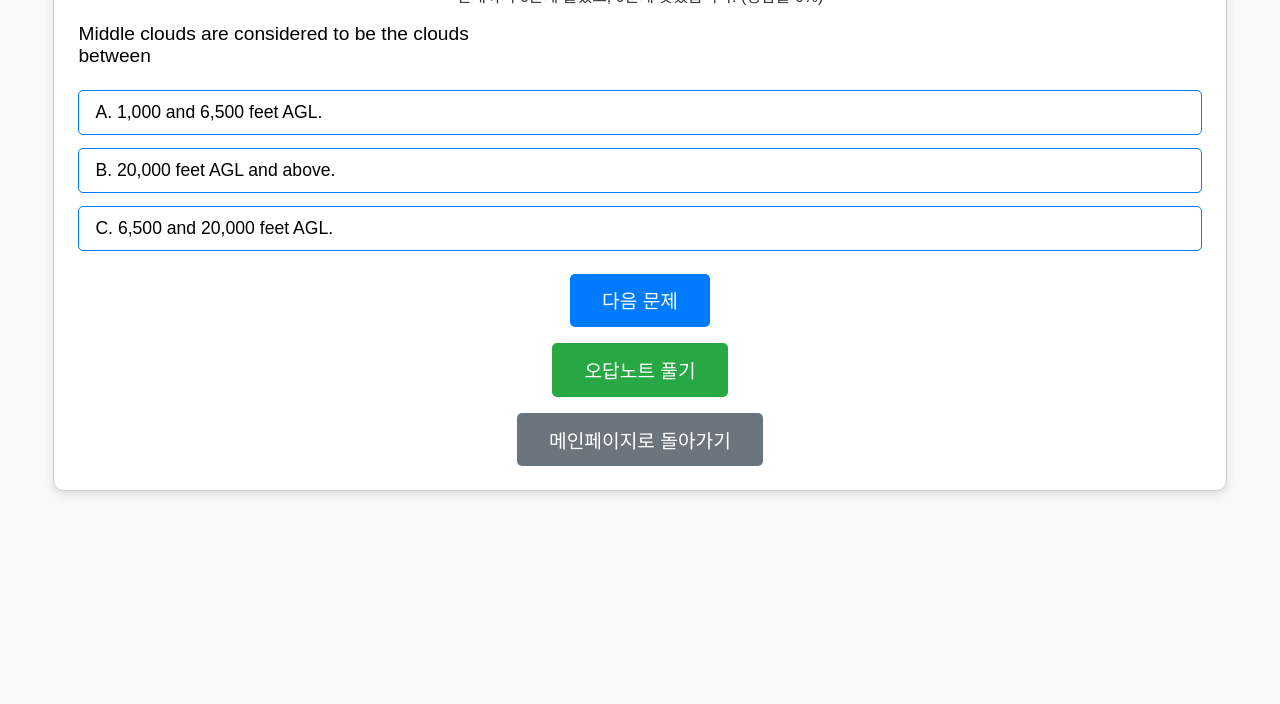
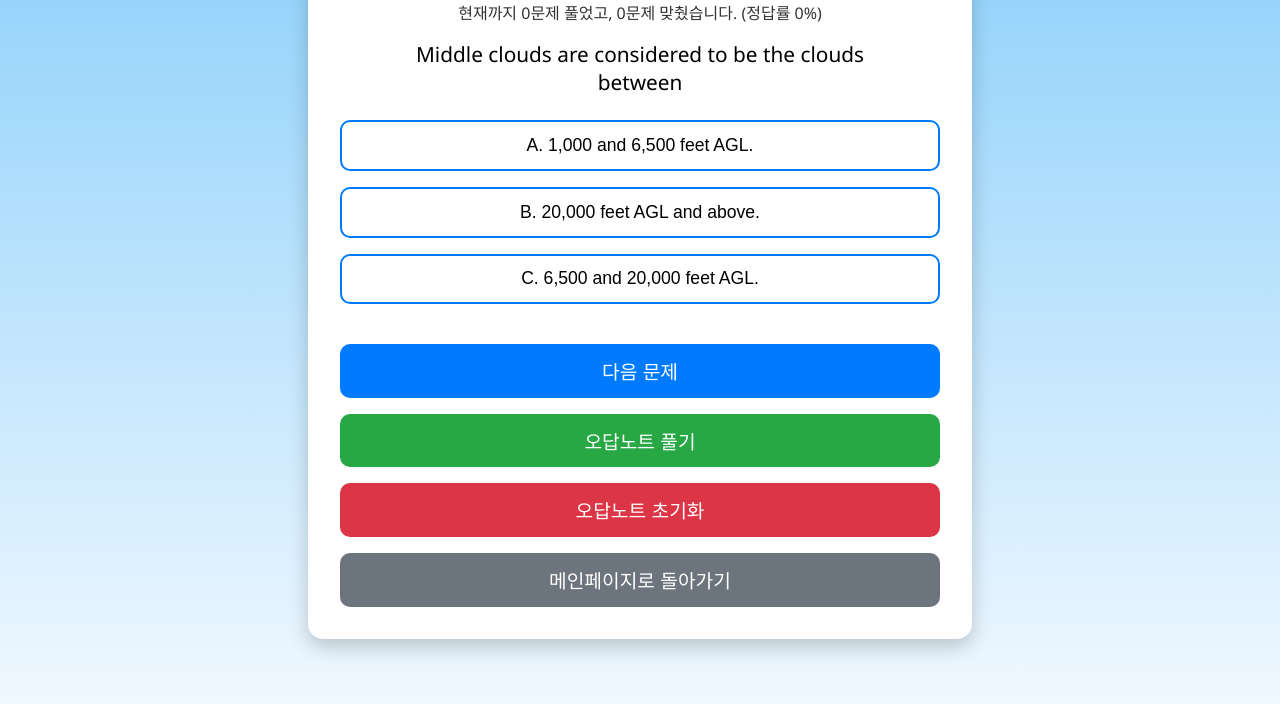
Before and after one commit to HenryPark-KR/atp-quiz, a plain HTML site: page quiz.html in a window 1280 px wide. Shown: the part 128-832 px from the top of the page. Before the commit the page ends 800 px from the top, so only its background shows below. Drawn offline with Linux system fonts and the light colour scheme.

Commit message:
Update quiz.html

```diff
--- a/quiz.html
+++ b/quiz.html
@@ -6,47 +6,104 @@
   <meta name="viewport" content="width=device-width, initial-scale=1.0">
   <title>ATP Random Question - 문제풀기</title>
   <style>
-    body { font-family: Arial, sans-serif; background: #f9f9f9; margin: 1rem; }
-    .card { border: 1px solid #ccc; padding: 1.5rem; border-radius: 10px; background: white; max-width: 90%; margin: auto; box-shadow: 0 4px 10px rgba(0,0,0,0.1); text-align: left; }
-    h1 { font-size: 1.6rem; text-align: center; margin-bottom: 0.5rem; }
-    #mode { font-size: 1rem; text-align: center; color: #28a745; margin-bottom: 1rem; }
-    #scoreboard { font-size: 1rem; margin-bottom: 1rem; text-align: center; color: #333; }
-    #question { font-size: 1.2rem; margin-bottom: 1rem; }
-    #choices { display: flex; flex-direction: column; align-items: flex-start; }
+    body {
+      font-family: 'Segoe UI', Tahoma, Geneva, Verdana, sans-serif;
+      background: linear-gradient(to bottom, #87CEFA, #f0f8ff);
+      margin: 0;
+      padding: 1rem;
+      display: flex;
+      justify-content: center;
+      align-items: start;
+      min-height: 100vh;
+    }
+    .card {
+      background: white;
+      padding: 2rem;
+      border-radius: 15px;
+      box-shadow: 0 8px 20px rgba(0,0,0,0.2);
+      width: 100%;
+      max-width: 600px;
+      text-align: center;
+    }
+    h1 {
+      font-size: 2rem;
+      color: #004080;
+      margin-bottom: 0.5rem;
+    }
+    #mode {
+      font-size: 1rem;
+      color: #28a745;
+      margin-bottom: 1rem;
+    }
+    #scoreboard {
+      font-size: 1rem;
+      margin-bottom: 1rem;
+      color: #333;
+    }
+    #question {
+      font-size: 1.3rem;
+      margin-bottom: 1rem;
+    }
+    #choices {
+      display: flex;
+      flex-direction: column;
+      align-items: stretch;
+    }
     #choices button {
-      margin: 0.4rem 0;
-      padding: 0.7rem 1rem;
+      margin: 0.5rem 0;
+      padding: 0.8rem 1rem;
       font-size: 1.1rem;
-      width: 100%;
-      text-align: left;
-      border: 1px solid #007BFF;
-      border-radius: 5px;
-      background: #fff;
+      border-radius: 10px;
+      border: 2px solid #007BFF;
+      background: white;
       color: black;
       transition: background 0.3s, color 0.3s;
     }
-    #choices button:hover { background: #007BFF; color: white; }
-    #feedback { margin-top: 1rem; font-weight: bold; font-size: 1.2rem; }
-    #answer { margin-top: 1rem; display: none; font-size: 1rem; color: #555; white-space: pre-line; }
-    button { margin-top: 1rem; padding: 0.8rem 2rem; font-size: 1.2rem; display: block; margin-left: auto; margin-right: auto; border: none; border-radius: 5px; cursor: pointer; }
+    #choices button:hover {
+      background: #007BFF;
+      color: white;
+    }
+    #feedback {
+      margin-top: 1rem;
+      font-weight: bold;
+      font-size: 1.2rem;
+    }
+    #answer {
+      margin-top: 1rem;
+      display: none;
+      font-size: 1rem;
+      color: #555;
+      white-space: pre-line;
+    }
+    button.action-btn {
+      margin-top: 1rem;
+      padding: 0.8rem 1rem;
+      font-size: 1.2rem;
+      border: none;
+      border-radius: 10px;
+      cursor: pointer;
+      width: 100%;
+    }
     #next-btn { background: #007BFF; color: white; }
     #wrong-note-btn { background: #28a745; color: white; }
+    #reset-btn { background: #dc3545; color: white; }
     #home-btn { background: #6c757d; color: white; }
   </style>
   <script src="./problems.js"></script>
 </head>
 <body>
   <div class="card">
-    <h1>ATP Random Question - 문제풀기</h1>
+    <h1>ATP Random Question ✈️</h1>
     <div id="mode"></div>
     <div id="scoreboard">현재까지 0문제 풀었고, 0문제 맞췄습니다. (정답률 0%)</div>
     <div id="question">로딩 중...</div>
     <div id="choices"></div>
     <div id="feedback"></div>
     <div id="answer"></div>
-    <button type="button" id="next-btn">다음 문제</button>
-    <button type="button" id="wrong-note-btn">오답노트 풀기</button>
-    <button type="button" id="home-btn" onclick="location.href='./index.html'">메인페이지로 돌아가기</button>
+    <button type="button" id="next-btn" class="action-btn">다음 문제</button>
+    <button type="button" id="wrong-note-btn" class="action-btn">오답노트 풀기</button>
+    <button type="button" id="reset-btn" class="action-btn">오답노트 초기화</button>
+    <button type="button" id="home-btn" class="action-btn" onclick="location.href='./index.html'">메인페이지로 돌아가기</button>
   </div>
 
 <script>
@@ -66,7 +123,7 @@ document.addEventListener('DOMContentLoaded', function() {
   }
 
   function updateMode() {
-    document.getElementById('mode').innerText = isWrongNoteMode ? "[오답노트 모드]" : "";
+    document.getElementById('mode').innerText = isWrongNoteMode ? "[오답노트 모드 ✈️]" : "";
   }
 
   function nextQuestion() {
@@ -102,7 +159,7 @@ document.addEventListener('DOMContentLoaded', function() {
       document.getElementById('feedback').innerText = '정답입니다! 🎯';
       document.getElementById('feedback').style.color = 'green';
     } else {
-      wrongAnswers.push({...problems[current]}); // 깊은 복사
+      wrongAnswers.push({...problems[current]});
       document.getElementById('feedback').innerText = '오답입니다 😢 정답은 (' + correct + ')입니다.';
       document.getElementById('feedback').style.color = 'red';
     }
@@ -127,12 +184,18 @@ document.addEventListener('DOMContentLoaded', function() {
     nextQuestion();
   }
 
+  function resetWrongNote() {
+    wrongAnswers = [];
+    alert("오답노트가 초기화되었습니다! ✈️");
+  }
+
   nextQuestion();
   updateMode();
   updateScoreboard();
 
   document.getElementById('next-btn').addEventListener('click', nextQuestion);
   document.getElementById('wrong-note-btn').addEventListener('click', startWrongNote);
+  document.getElementById('reset-btn').addEventListener('click', resetWrongNote);
 });
 </script>
 
```
